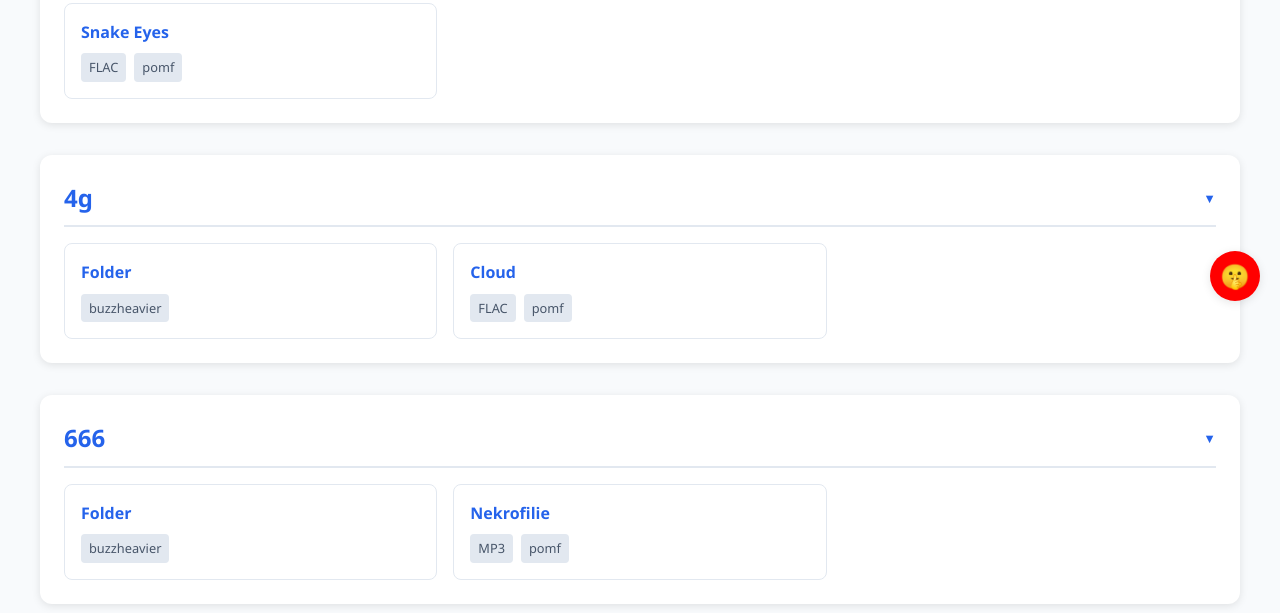
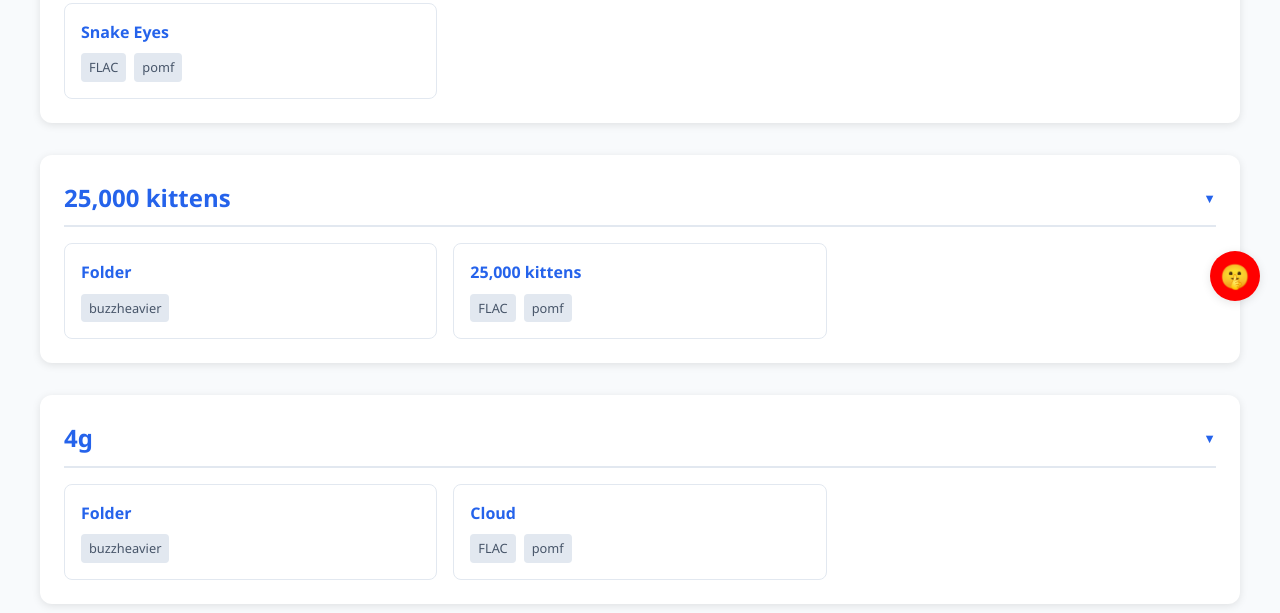
Before and after one commit to jcomicstampa/some-utils, a plain HTML site: page music index.html in a window 1280 px wide. Shown: the part 479-1092 px from the top of the page. Drawn offline with Linux system fonts and the light colour scheme.

Commit message:
search update

```diff
--- a/music index.html
+++ b/music index.html
@@ -231,6 +231,23 @@
       {
         title: "Snake Eyes",
         url: "https://pomf2.lain.la/f/xtc9haqq.7z",
+        description: "",
+        tags: ["FLAC", "pomf"]
+      }
+    ]
+  },
+  {
+    category: "25,000 kittens",
+    links: [
+      {
+        title: "Folder",
+        url: "https://buzzheavier.com/t276xx975z9s",
+        description: "",
+        tags: ["buzzheavier"]
+      },
+      {
+        title: "25,000 kittens",
+        url: "https://pomf2.lain.la/f/wm27wips.7z",
         description: "",
         tags: ["FLAC", "pomf"]
       }
```
